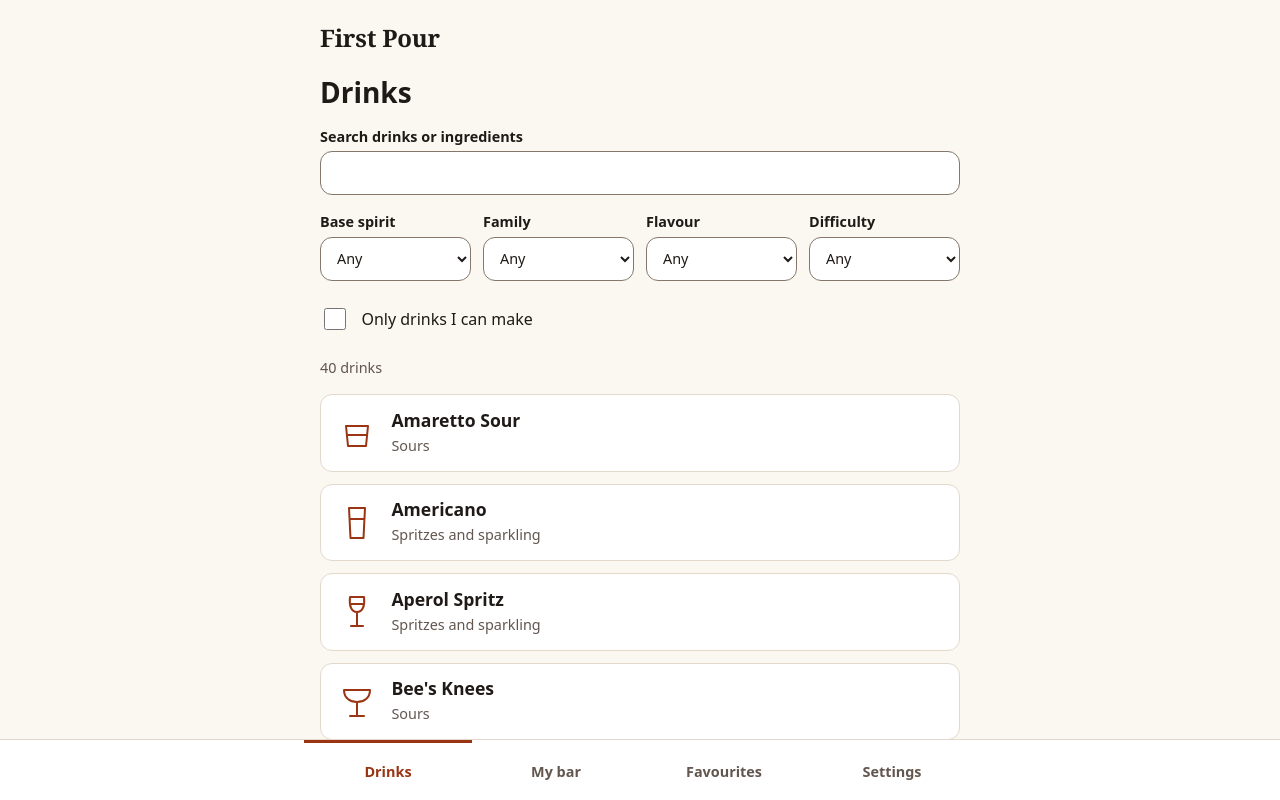
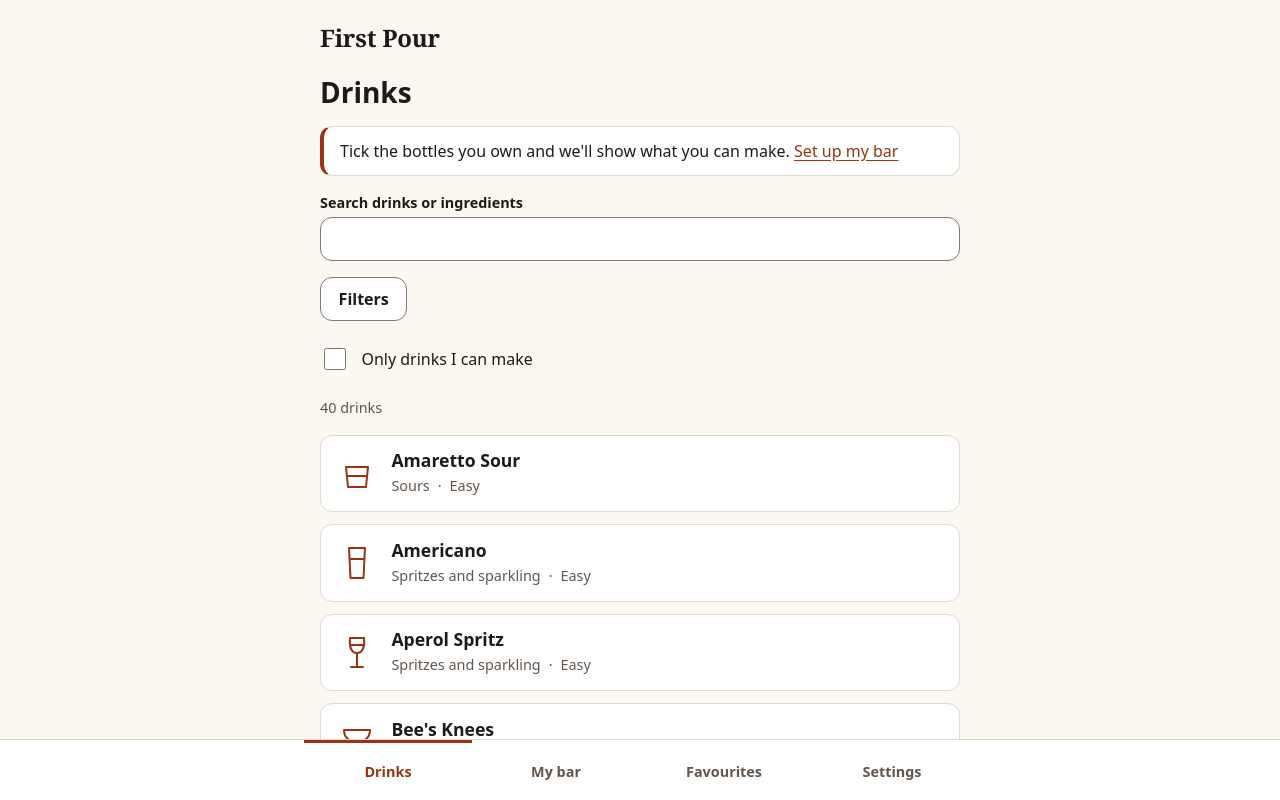
Before and after one commit to WinnieAce/first-pour, a React (Vite) app: page / in a window 1280 px wide. Both pictures are taken after a click on the button "Yes, I am". Shown: the top 800 px of the page. Built offline with nearby package versions, Linux system fonts and the light colour scheme.

Commit message:
feat: bar prompt, collapsible filters and card difficulty

```diff
--- a/src/components/DrinkCard.tsx
+++ b/src/components/DrinkCard.tsx
@@ -1,6 +1,7 @@
 import { Link } from 'react-router-dom'
 import { FAMILIES } from '../content/families'
 import type { Drink } from '../content/schema'
+import { titleCase } from '../core/labels'
 import { GlassIcon } from './GlassIcon'
 
 export function DrinkCard({ drink, makeable }: { drink: Drink; makeable: boolean }) {
@@ -10,6 +11,7 @@ export function DrinkCard({ drink, makeable }: { drink: Drink; makeable: boolean
       <h2 className="card-name">{drink.name}</h2>
       <span className="card-meta">
         <span>{FAMILIES[drink.family].name}</span>
+        <span>{titleCase(drink.difficulty)}</span>
         {makeable && <span className="badge good">You can make this</span>}
       </span>
     </Link>
--- a/src/components/RouteChange.tsx
+++ b/src/components/RouteChange.tsx
@@ -13,7 +13,9 @@ export function RouteChange() {
   // Read through a ref so that a filter change, which alters the navigation type but not the
   // screen, does not count as moving to a new screen.
   const latestType = useRef(navigationType)
-  latestType.current = navigationType
+  useEffect(() => {
+    latestType.current = navigationType
+  })
 
   useEffect(() => {
     const heading = document.querySelector('h1')
--- a/src/main.tsx
+++ b/src/main.tsx
@@ -4,7 +4,7 @@ import { BrowserRouter } from 'react-router-dom'
 import { registerSW } from 'virtual:pwa-register'
 import App from './App'
 import { createStore } from './storage/store'
-import { UserDataProvider } from './storage/UserDataContext'
+import { UserDataProvider } from './storage/UserDataProvider'
 import './styles.css'
 
 // Registers the offline cache. The returned update function is deliberately never called:
--- a/src/screens/Library.tsx
+++ b/src/screens/Library.tsx
@@ -1,5 +1,5 @@
 import { useMemo, useState } from 'react'
-import { useSearchParams } from 'react-router-dom'
+import { Link, useSearchParams } from 'react-router-dom'
 import { DrinkCard } from '../components/DrinkCard'
 import { useContent } from '../content/ContentContext'
 import { FAMILIES } from '../content/families'
@@ -13,7 +13,7 @@ const oneOf = <T extends string>(allowed: readonly T[], value: string | null): T
   allowed.find((a) => a === value)
 
 export function Library() {
-  const { content, ingredientById } = useContent()
+  const { content, ingredientById, stapleIds } = useContent()
   const { data } = useUserData()
   const [params, setParams] = useSearchParams()
   // The text box keeps its own value: the address updates a moment later, and driving a text
@@ -37,6 +37,11 @@ export function Library() {
     difficulty: oneOf(DIFFICULTIES, params.get('difficulty')),
     makeableOnly: params.get('makeable') === '1',
   }
+
+  const filtersInUse = [filters.baseIngredientId, filters.family, filters.flavour, filters.difficulty].filter(Boolean).length
+  // Closed to begin with so the drinks start higher up, unless the address arrives with a filter set.
+  const [filtersOpen, setFiltersOpen] = useState(filtersInUse > 0)
+  const hasBottles = data.ownedIngredientIds.some((id) => !stapleIds.includes(id))
 
   const makeableIds = useMemo(
     () => new Set(matchBar(content, new Set(data.ownedIngredientIds)).makeable.map((d) => d.id)),
@@ -68,6 +73,11 @@ export function Library() {
   return (
     <div className="stack">
       <h1>Drinks</h1>
+      {!hasBottles && (
+        <p className="callout">
+          Tick the bottles you own and we'll show what you can make. <Link to="/bar">Set up my bar</Link>
+        </p>
+      )}
       <label className="field">
         Search drinks or ingredients
         <input
@@ -79,12 +89,19 @@ export function Library() {
           }}
         />
       </label>
-      <div className="filters">
-        {select('Base spirit', 'base', filters.baseIngredientId, baseSpirits.map((b) => ({ value: b.id, label: b.name })))}
-        {select('Family', 'family', filters.family, FAMILY_IDS.map((f) => ({ value: f, label: FAMILIES[f].name })))}
-        {select('Flavour', 'flavour', filters.flavour, FLAVOURS.map((f) => ({ value: f, label: titleCase(f) })))}
-        {select('Difficulty', 'difficulty', filters.difficulty, DIFFICULTIES.map((d) => ({ value: d, label: titleCase(d) })))}
+      <div>
+        <button className="button" aria-expanded={filtersOpen} onClick={() => setFiltersOpen(!filtersOpen)}>
+          {filtersInUse > 0 ? `Filters (${filtersInUse})` : 'Filters'}
+        </button>
       </div>
+      {filtersOpen && (
+        <div className="filters">
+          {select('Base spirit', 'base', filters.baseIngredientId, baseSpirits.map((b) => ({ value: b.id, label: b.name })))}
+          {select('Family', 'family', filters.family, FAMILY_IDS.map((f) => ({ value: f, label: FAMILIES[f].name })))}
+          {select('Flavour', 'flavour', filters.flavour, FLAVOURS.map((f) => ({ value: f, label: titleCase(f) })))}
+          {select('Difficulty', 'difficulty', filters.difficulty, DIFFICULTIES.map((d) => ({ value: d, label: titleCase(d) })))}
+        </div>
+      )}
       <div className="check">
         <input
           id="makeable-only"
--- a/src/storage/UserDataContext.tsx
+++ b/src/storage/UserDataContext.tsx
@@ -1,7 +1,5 @@
-import { createContext, useCallback, useContext, useEffect, useMemo, useRef, useState, type ReactNode } from 'react'
-import { useContent } from '../content/ContentContext'
-import type { UserDataStore } from './store'
-import { defaultUserData, pruneUnknownIds, type UserData } from './userData'
+import { createContext, useContext } from 'react'
+import type { UserData } from './userData'
 
 export type UserDataValue = {
   data: UserData
@@ -14,66 +12,7 @@ export type UserDataValue = {
   replaceAll(data: UserData): void
 }
 
-const UserDataContext = createContext<UserDataValue | null>(null)
-
-const toggle = (ids: string[], id: string) => (ids.includes(id) ? ids.filter((x) => x !== id) : [...ids, id])
-
-export function UserDataProvider({ store, children }: { store: UserDataStore; children: ReactNode }) {
-  const { content, stapleIds } = useContent()
-  const [data, setData] = useState<UserData | null>(null)
-  const [persistent, setPersistent] = useState(store.persistent)
-  const latest = useRef<UserData | null>(null)
-  const askedToPersist = useRef(false)
-
-  useEffect(() => {
-    let cancelled = false
-    const start = (loaded: UserData | null) => {
-      if (cancelled) return
-      latest.current = loaded ? pruneUnknownIds(loaded, content) : defaultUserData(stapleIds)
-      setData(latest.current)
-    }
-    store.load().then(start, () => {
-      setPersistent(false)
-      start(null)
-    })
-    return () => {
-      cancelled = true
-    }
-  }, [store, content, stapleIds])
-
-  const update = useCallback(
-    (change: (current: UserData) => UserData) => {
-      if (!latest.current) return
-      latest.current = change(latest.current)
-      setData(latest.current)
-      store.save(latest.current).catch(() => setPersistent(false))
-      // Without this, some browsers (notably Safari) may clear a site's data after a week unvisited.
-      if (!askedToPersist.current) {
-        askedToPersist.current = true
-        navigator.storage?.persist?.().catch(() => {})
-      }
-    },
-    [store],
-  )
-
-  const value = useMemo<UserDataValue | null>(
-    () =>
-      data && {
-        data,
-        persistent,
-        toggleOwned: (id) => update((d) => ({ ...d, ownedIngredientIds: toggle(d.ownedIngredientIds, id) })),
-        toggleFavourite: (id) => update((d) => ({ ...d, favouriteDrinkIds: toggle(d.favouriteDrinkIds, id) })),
-        setUnits: (units) => update((d) => ({ ...d, settings: { ...d.settings, units } })),
-        confirmAge: () => update((d) => ({ ...d, settings: { ...d.settings, ageConfirmed: true } })),
-        replaceAll: (next) => update(() => pruneUnknownIds(next, content)),
-      },
-    [data, persistent, update, content],
-  )
-
-  // Nothing is shown until saved data has loaded, so the age gate never flashes for a returning visitor.
-  if (!value) return null
-  return <UserDataContext.Provider value={value}>{children}</UserDataContext.Provider>
-}
+export const UserDataContext = createContext<UserDataValue | null>(null)
 
 export function useUserData(): UserDataValue {
   const value = useContext(UserDataContext)
--- /dev/null
+++ b/src/storage/UserDataProvider.tsx
@@ -0,0 +1,64 @@
+import { useCallback, useEffect, useMemo, useRef, useState, type ReactNode } from 'react'
+import { useContent } from '../content/ContentContext'
+import type { UserDataStore } from './store'
+import { defaultUserData, pruneUnknownIds, type UserData } from './userData'
+import { UserDataContext, type UserDataValue } from './UserDataContext'
+
+const toggle = (ids: string[], id: string) => (ids.includes(id) ? ids.filter((x) => x !== id) : [...ids, id])
+
+export function UserDataProvider({ store, children }: { store: UserDataStore; children: ReactNode }) {
+  const { content, stapleIds } = useContent()
+  const [data, setData] = useState<UserData | null>(null)
+  const [persistent, setPersistent] = useState(store.persistent)
+  const latest = useRef<UserData | null>(null)
+  const askedToPersist = useRef(false)
+
+  useEffect(() => {
+    let cancelled = false
+    const start = (loaded: UserData | null) => {
+      if (cancelled) return
+      latest.current = loaded ? pruneUnknownIds(loaded, content) : defaultUserData(stapleIds)
+      setData(latest.current)
+    }
+    store.load().then(start, () => {
+      setPersistent(false)
+      start(null)
+    })
+    return () => {
+      cancelled = true
+    }
+  }, [store, content, stapleIds])
+
+  const update = useCallback(
+    (change: (current: UserData) => UserData) => {
+      if (!latest.current) return
+      latest.current = change(latest.current)
+      setData(latest.current)
+      store.save(latest.current).catch(() => setPersistent(false))
+      // Without this, some browsers (notably Safari) may clear a site's data after a week unvisited.
+      if (!askedToPersist.current) {
+        askedToPersist.current = true
+        navigator.storage?.persist?.().catch(() => {})
+      }
+    },
+    [store],
+  )
+
+  const value = useMemo<UserDataValue | null>(
+    () =>
+      data && {
+        data,
+        persistent,
+        toggleOwned: (id) => update((d) => ({ ...d, ownedIngredientIds: toggle(d.ownedIngredientIds, id) })),
+        toggleFavourite: (id) => update((d) => ({ ...d, favouriteDrinkIds: toggle(d.favouriteDrinkIds, id) })),
+        setUnits: (units) => update((d) => ({ ...d, settings: { ...d.settings, units } })),
+        confirmAge: () => update((d) => ({ ...d, settings: { ...d.settings, ageConfirmed: true } })),
+        replaceAll: (next) => update(() => pruneUnknownIds(next, content)),
+      },
+    [data, persistent, update, content],
+  )
+
+  // Nothing is shown until saved data has loaded, so the age gate never flashes for a returning visitor.
+  if (!value) return null
+  return <UserDataContext.Provider value={value}>{children}</UserDataContext.Provider>
+}
--- a/src/styles.css
+++ b/src/styles.css
@@ -212,6 +212,14 @@ h1:focus {
   font-size: 0.9rem;
 }
 
+.callout {
+  background: var(--surface);
+  border: 1px solid var(--line);
+  border-left: 4px solid var(--accent);
+  padding: 0.75rem var(--space);
+  border-radius: var(--radius);
+}
+
 .button {
   min-height: var(--tap);
   min-width: var(--tap);
@@ -238,7 +246,8 @@ h1:focus {
   opacity: 0.45;
   cursor: not-allowed;
 }
-.button[aria-pressed='true'] {
+.button[aria-pressed='true'],
+.button[aria-expanded='true'] {
   border-color: var(--accent);
   color: var(--accent);
 }
@@ -355,10 +364,15 @@ h1:focus {
 .card-meta {
   display: flex;
   flex-wrap: wrap;
-  gap: 0.5rem;
+  gap: 0.25rem 0.5rem;
   align-items: center;
   color: var(--muted);
   font-size: 0.9rem;
+}
+
+.card-meta > span:not(.badge) + span:not(.badge)::before {
+  content: '·';
+  margin-right: 0.5rem;
 }
 
 .glass {
```
Also changed, not shown: src/screens/Settings.tsx (+4 -6 lines), src/test/render.tsx (+1 -1 lines), 2 other files (tests, documents, lock files or other folders).
